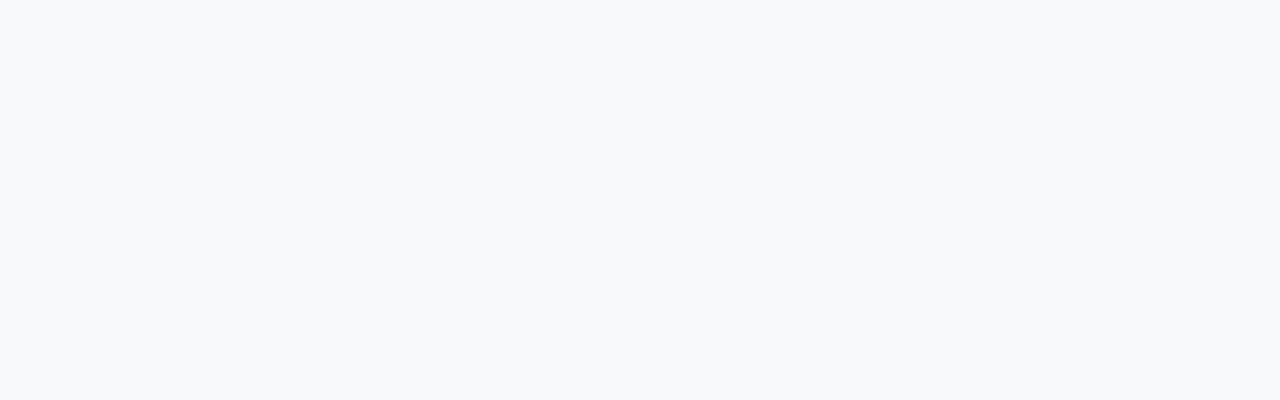
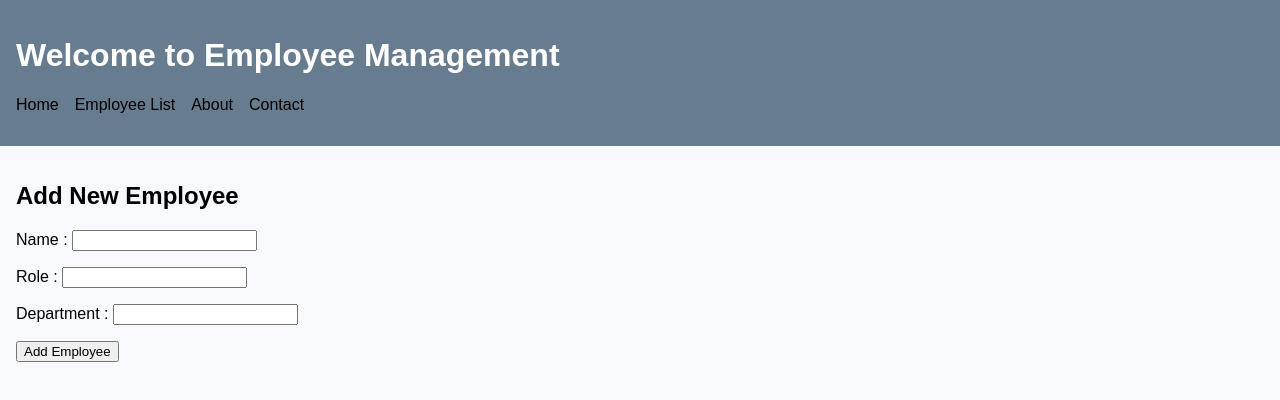
Before and after one commit to abhitiwari1258/Employee-Management-App, a React (Vite) app: page /employee/add in a window 1280 px wide. Before the commit this address had no page. Shown: the top 400 px of the page. Built offline with nearby package versions, Linux system fonts and the light colour scheme.

Commit message:
implement employee add feature

```diff
--- a/src/App.jsx
+++ b/src/App.jsx
@@ -1,32 +1,28 @@
-import { useState } from 'react'
-import reactLogo from './assets/react.svg'
-import viteLogo from './assets/vite.svg'
-import heroImg from './assets/hero.png'
-import {Route,Routes} from 'react-router-dom'
-import './App.css'
-import Home from './pages/Home'
-import Contact from './pages/Contact'
-import About from './pages/About'
-import AppLayouts from './layouts/AppLayouts'
-import EmployeeList from './pages/EmployeeList'
+import { Route, Routes } from "react-router-dom";
+import "./App.css";
+import Home from "./pages/Home";
+import Contact from "./pages/Contact";
+import About from "./pages/About";
+import AppLayouts from "./layouts/AppLayouts";
+import EmployeeList from "./pages/EmployeeList";
+import AddEmployee from "./pages/AddEmployee"
 function App() {
+  return (
+    <Routes>
+      <Route path="/" element={<AppLayouts />}>
+        <Route index element={<Home />} />
+        <Route path="/employees" element={<EmployeeList />} />
+        <Route path="employee/add" element={<AddEmployee/>}></Route>
 
+        {/* <Route path="employees/:id" element={<ViewEmployee />} />  */}
 
-  return (
-    <>
-      <div style={{padding:"2rem"}}>
+        {/* <Route path="employees/:id/edit" element={<EditEmployee />} />  */}
 
-        <Routes>
-          <Route path='/' element={<AppLayouts/>}>
-            <Route index element={<Home/>}/>
-            <Route path='/employees' element={<EmployeeList/>}/>
-            <Route path='/about' element={<About/>}/>
-            <Route path='/contact' element={<Contact/>}/>
-          </Route>
-        </Routes>
-      </div>
-    </>
-  )
+        <Route path="/about" element={<About />} />
+        <Route path="/contact" element={<Contact />} />
+      </Route>
+    </Routes>
+  );
 }
 
-export default App
+export default App;
--- /dev/null
+++ b/src/pages/AddEmployee.jsx
@@ -0,0 +1,70 @@
+import React, { useContext, useState } from "react";
+import { EmployeeContext } from "../context/EmployeeContext";
+import { useNavigate } from "react-router-dom";
+const AddEmployee = () => {
+  const [formData, setFormData] = useState({
+    name: "",
+    role: "",
+    department: "",
+  });
+
+//   console.log(formData);
+
+const {addEmployee} = useContext(EmployeeContext)
+const navigate = useNavigate()
+
+  const handleChange = (e)=>{
+    const {name,value} = e.target;
+    setFormData({...formData,[name]:value})
+  }
+
+  const handleSubmit = (e)=>{
+    e.preventDefault()
+    if(!formData.name || !formData.role || !formData.department){
+        alert("Please fill All fields")
+        return;
+    }
+
+    addEmployee(formData)
+    navigate("/employees")
+  }
+
+  return (
+    <div>
+      <h2>Add New Employee</h2>
+
+      <form onSubmit={handleSubmit} style={{ marginTop: "1rem" }}>
+        <div style={{ marginBottom: "1rem" }}>
+          <label>Name : </label>
+          <input type="text"
+          name="name"
+          value={formData.name}
+          onChange={handleChange}
+          />
+        </div>
+
+        <div style={{ marginBottom: "1rem" }}>
+          <label>Role : </label>
+          <input type="text"
+          name="role"
+          value={formData.role}
+          onChange={handleChange}
+          />
+        </div>
+
+        <div style={{ marginBottom: "1rem" }}>
+          <label>Department : </label>
+          <input type="text"
+          name="department"
+          value={formData.department}
+          onChange={handleChange}
+          />
+        </div>
+
+        <button type="submit">Add Employee</button>
+      </form>
+    </div>
+  );
+};
+
+export default AddEmployee;
--- a/src/pages/EmployeeList.jsx
+++ b/src/pages/EmployeeList.jsx
@@ -1,6 +1,7 @@
 import React from "react";
 import { useContext } from "react";
 import { EmployeeContext } from "../context/EmployeeContext";
+import { NavLink } from "react-router-dom";
 const EmployeeList = () => {
   const { employees, addEmployee } = useContext(EmployeeContext);
   // console.log(employees);
@@ -10,6 +11,19 @@ const EmployeeList = () => {
   return (
     <>
       <h1>Employee List</h1>
+
+      <NavLink
+      to={"/employee/add"}
+      style={{
+        display: 'inline-block',
+        marginBottom: '1rem',
+        padding: '0.5rem 1rem',
+        backgroundColor: '#003366',
+        color: 'white',
+        textDecoration: 'none',
+        borderRadius: '4px',
+      }}
+      > + Add Employee </NavLink>
       <table>
         <thead>
           <tr>
```
Also changed, not shown: 1 other file (tests, documents, lock files or other folders).
